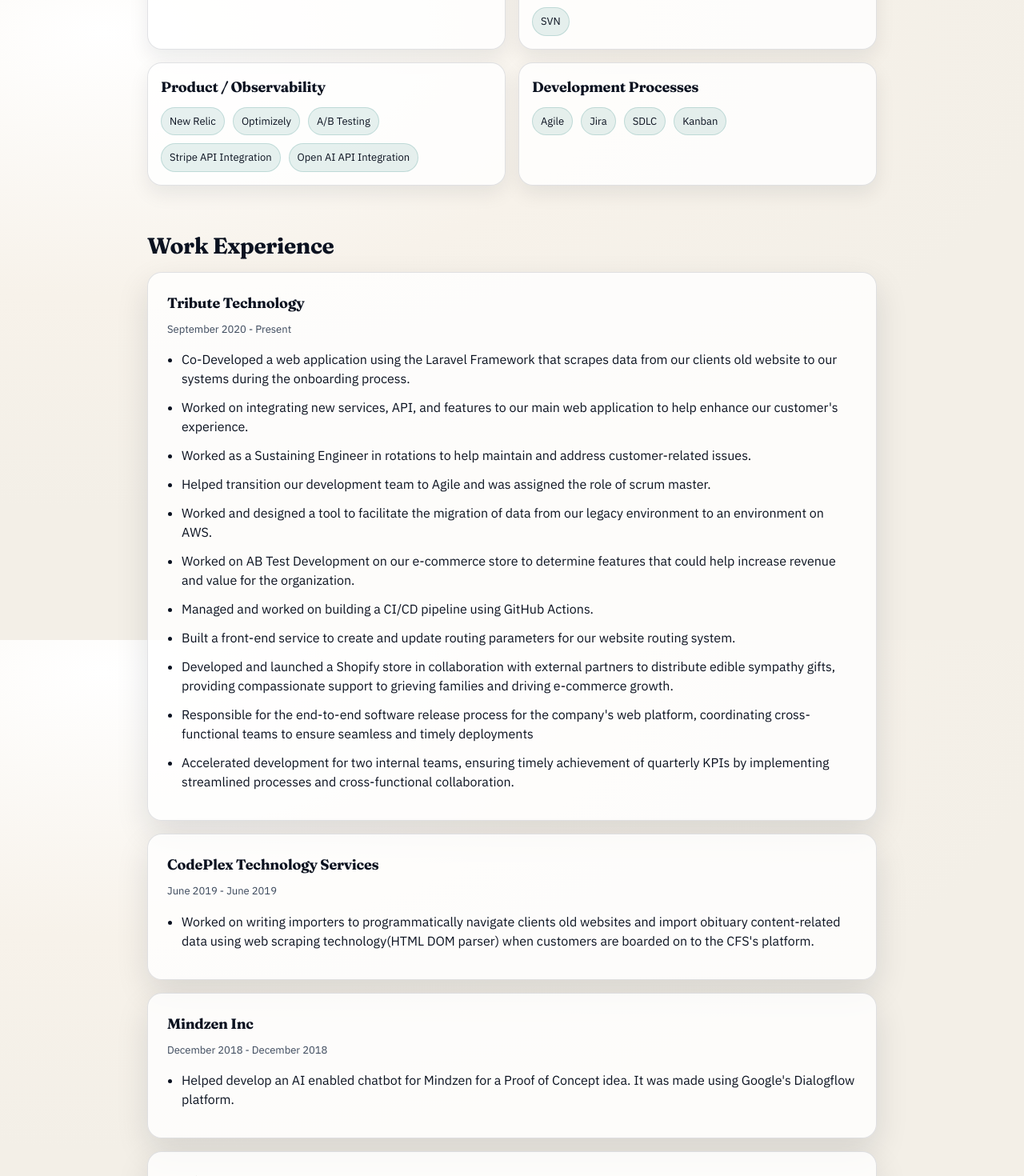
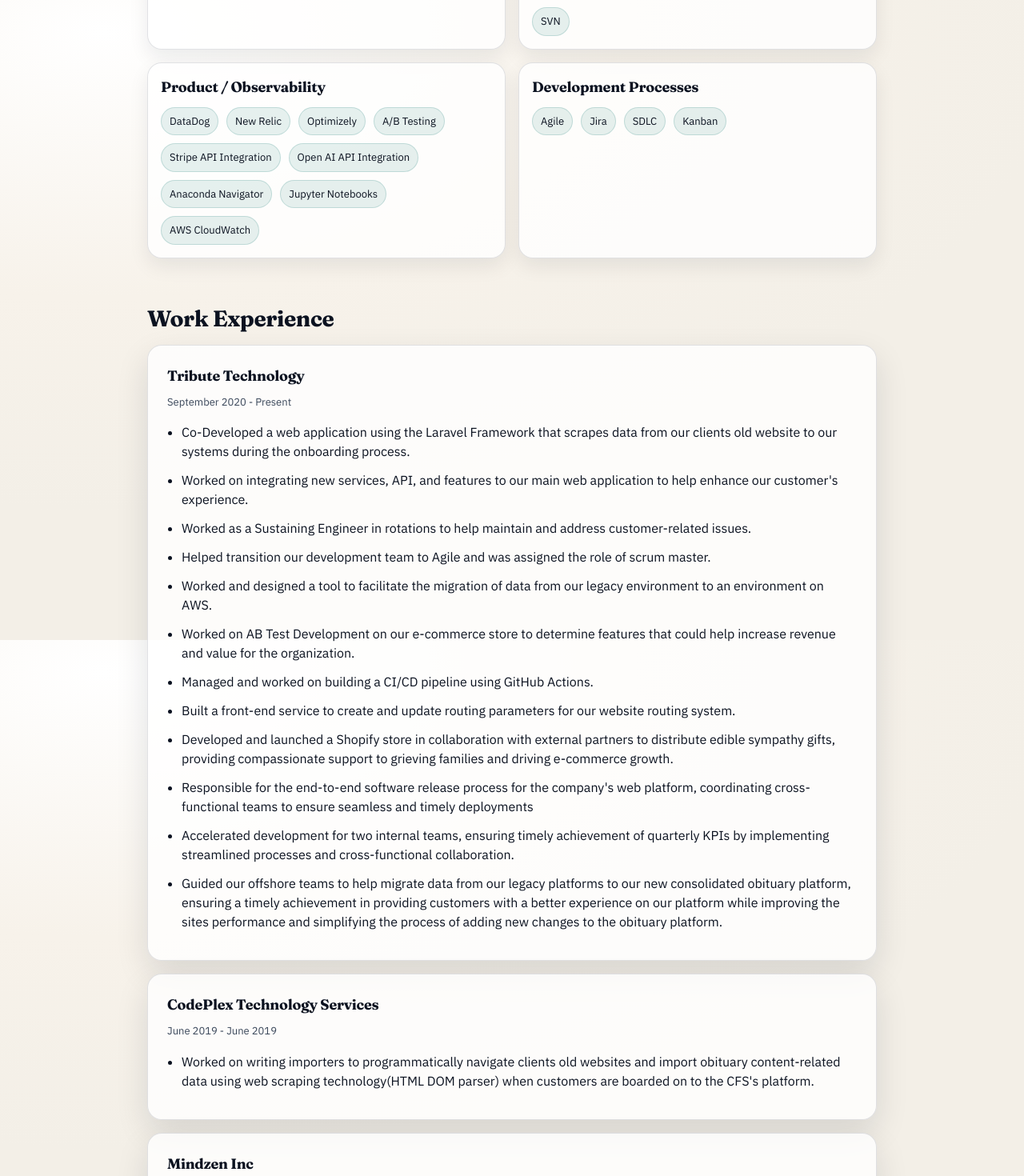
Before and after one commit to somalur/somalur.github.io, a Next.js app: page / in a window 1280 px wide. Shown: the part 800-2270 px from the top of the page at 80% size. Built offline with nearby package versions, Linux system fonts and the light colour scheme.

Commit message:
Updates to add extra work-item and title changes

```diff
--- a/src/app/layout.tsx
+++ b/src/app/layout.tsx
@@ -17,11 +17,11 @@
 });
 
 export const metadata: Metadata = {
-  title: "Senior Software Engineer | Resume",
+  title: "Sumeet's Resume | SDE-III",
   description:
     "Full-stack engineer focused on Web Development using PHP, Laravel and AWS, Machine Learning Algorithms with experience in onboarding automation, e-commerce experimentation, CI/CD, and reliable releases.",
   icons: {
-    icon: "/favicon.svg",
+    icon: "/code.svg",
   },
 };
 
--- a/src/app/page.tsx
+++ b/src/app/page.tsx
@@ -80,7 +80,7 @@
             <div className={styles.skillGroup}>
               <h3>Backend</h3>
               <div className={styles.tags}>
-                <span className={styles.tag}>PHP</span>
+                <span className={styles.tag}>LAMP Stack</span>
                 <span className={styles.tag}>Laravel</span>
                 <span className={styles.tag}>CodeIgniter</span>
                 <span className={styles.tag}>Node.js</span>
@@ -93,6 +93,7 @@
             <div className={styles.skillGroup}>
               <h3>Languages</h3>
               <div className={styles.tags}>
+                <span className={styles.tag}>PHP</span>
                 <span className={styles.tag}>Python</span>
                 <span className={styles.tag}>JavaScript</span>
                 <span className={styles.tag}>C</span>
@@ -122,11 +123,15 @@
             <div className={styles.skillGroup}>
               <h3>Product / Observability</h3>
               <div className={styles.tags}>
+                <span className={styles.tag}>DataDog</span>
                 <span className={styles.tag}>New Relic</span>
                 <span className={styles.tag}>Optimizely</span>
                 <span className={styles.tag}>A/B Testing</span>
                 <span className={styles.tag}>Stripe API Integration</span>
                 <span className={styles.tag}>Open AI API Integration</span>
+                <span className={styles.tag}>Anaconda Navigator</span>
+                <span className={styles.tag}>Jupyter Notebooks</span>
+                <span className={styles.tag}>AWS CloudWatch</span>
               </div>
             </div>
             <div className={styles.skillGroup}>
@@ -204,6 +209,11 @@
                   Accelerated development for two internal teams, ensuring
                   timely achievement of quarterly KPIs by implementing
                   streamlined processes and cross-functional collaboration.
+                </li>
+                <li>
+                  Guided our offshore teams to help migrate data from our legacy platforms to our new consolidated obituary platform,
+                  ensuring a timely achievement in providing customers with a better experience on our platform while improving the sites performance
+                  and simplifying the process of adding new changes to the obituary platform.
                 </li>
               </ul>
             </article>
@@ -364,7 +374,7 @@
       <footer className={styles.siteFooter}>
         <div className={styles.container}>
           <small>
-            Last updated: <span id="last-updated">March 5th 2026</span>
+            Last updated: <span id="last-updated">March 6th 2026</span>
           </small>
         </div>
       </footer>
```
Also changed, not shown: public/code.svg (added).
